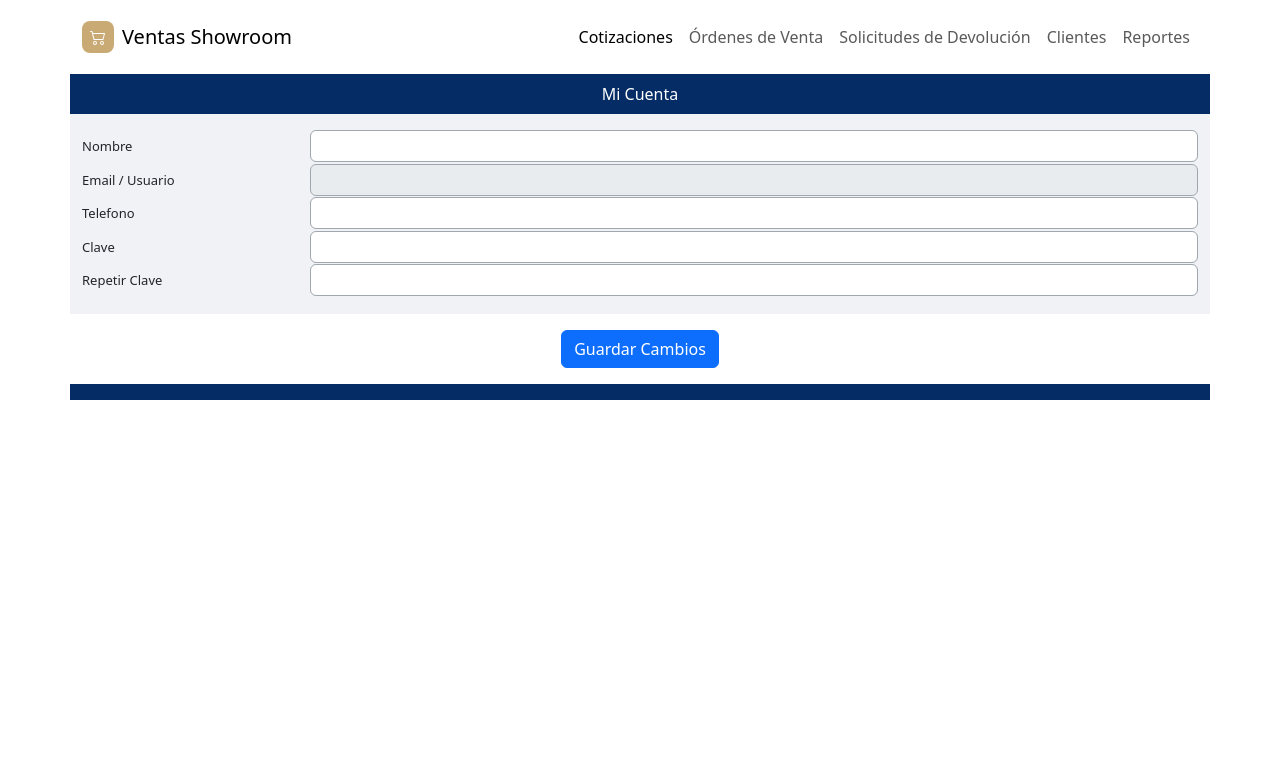
After one commit to wherrerals/AplicacionVentas, a Django app: template gestionPedidos/templates/gestionPedidos/mis_datos.html in a window 1280 px wide. The commit adds this page. Shown: the top 783 px of the page. Run offline with Django 4.2, Linux system fonts and the light colour scheme; the template is opened without the code that fills it, so the values that code supplies are empty; parts of the project's set-up code (start-up, migrations or seed data) failed here and were passed over.

Commit message:
agregao vista datos/modificacion, Queda pendiete contrasena

```diff
--- /dev/null
+++ b/gestionPedidos/templates/gestionPedidos/mis_datos.html
@@ -0,0 +1,124 @@
+{% load static %}
+
+<html data-bs-theme="light" lang="en">
+
+<head>
+  <meta charset="utf-8">
+  <meta name="viewport" content="width=device-width, initial-scale=1.0, shrink-to-fit=no">
+  <title>Ventas Showroom V0.1</title>
+  <link rel="stylesheet" href="https://cdn.jsdelivr.net/npm/bootstrap@5.3.2/dist/css/bootstrap.min.css">
+  <link rel="stylesheet" href="{% static 'gestionPedidos/css/styles.min.css' %}">
+
+  <script>
+    function cambiarMetodoYEnviar() {
+        var formulario = document.getElementById("CuentaForm");
+        formulario.method = "POST";
+        formulario.submit();
+    }
+  </script>
+
+</head>
+
+<body>
+  <!-- Start: Navbar Right Links -->
+  {% include "barra.html" %}
+  <!-- End: Navbar Right Links -->
+  <div class="container", max_width=800px>
+    <div class="row" style="background: var(--bs-primary-text-emphasis);height: 40px;">
+      <div class="col" style="padding: 8px;height: 40px;">
+        <p class="text-center" style="padding-bottom: 0px;padding-top: 0px;color: var(--bs-body-bg);">Mi Cuenta</p>
+      </div>
+    </div>
+    <div class="row" style="background: #f0f2f5;">
+      <div class="col">
+        <p></p>
+      </div>
+    </div>
+    <form id="CuentaForm" action="/mis_datos/" method="POST"> {% csrf_token %}
+
+
+      <div class="row" style="background: #f0f2f5;">
+        <div class="col-sm-2 col-md-1 text-nowrap" style="width: 20%;">
+          <label class="col-form-label" style="font-size: 13px;">Nombre</label>
+        </div>
+        <div class="col-sm-9 col-md-6" style="text-align: left;width: 80%;">
+          <input class="form-control" type="text" id="nombre" name="nombre" value ="{{ nombre }}"
+            style="border-color: rgb(159,168,175);font-size: 12px;" required>
+        </div>
+      </div>
+
+
+      <div class="row" style="background: #f0f2f5;">
+        <div class="col-sm-2 col-md-1 text-nowrap" style="width: 20%;">
+          <label class="col-form-label" style="font-size: 13px;">Email / Usuario</label>
+        </div>
+        <div class="col-sm-8 col-md-6" style="text-align: left;width: 80%;">
+          <input class="form-control" type="email" disabled="disabled" id="email" name="email" value ="{{ email }}"
+            style="font-size: 12px;border-color: rgb(159,168,175);">
+        </div>
+      </div>
+
+      <!--Agregado item telefono para modificacion de usuario-->
+      <div class="row" style="background: #f0f2f5;">
+        <div class="col-sm-1 col-md-1" style="width: 20%;">
+          <label class="col-form-label" style="font-size: 13px;">Telefono</label>
+        </div>
+        <div class="col" style="width: 20%;"> <!-- Reducido el ancho a 60% -->
+          <input class="form-control" type="telefono" id="telefono" name="telefono" value ="{{ telefono }}"
+          style="border-color: rgb(159,168,175);font-size: 12px;">
+        </div>
+      </div>
+      <!--Agregado item telefono para modificacion de usuario-->
+
+      <div class="row" style="background: #f0f2f5;">
+        <div class="col-sm-1 col-md-1" style="width: 20%;">
+          <label class="col-form-label" style="font-size: 13px;">Clave</label></div>
+        <div class="col" style="width: 60%;"> <!-- Reducido el ancho a 60% -->
+            <input class="form-control" type="password" id="password" name="password" value ="{{ password }}"
+            style="border-color: rgb(159,168,175);font-size: 12px;">
+        </div>
+    </div>
+
+
+      <div class="row" style="background: #f0f2f5;">
+        <div class="col-sm-1 col-md-1" style="width: 20%;"><label class="col-form-label"
+            style="font-size: 13px;">Repetir Clave</label></div>
+        <div class="col" style="width: 80%;">
+          <input class="form-control" type="password" id="rep_clave"
+            style="border-color: rgb(159,168,175);font-size: 12px;" name="password">
+        </div>
+
+      </div>
+      <div class="row" style="background: #f0f2f5;">
+        <div class="col">
+          <p></p>
+        </div>
+      </div>
+      <div class="row">
+        <div class="col">
+          <p></p>
+        </div>
+      </div>
+
+      <div class="row">
+        <div class="col" style="padding: 0px;text-align: center;"><button class="btn btn-primary" id="btn_guardar"
+            type="submit" onclick="cambiarMetodoYEnviar()" >Guardar Cambios</button></div>
+      </div>
+
+      <div class="row">
+        <div class="col">
+          <p></p>
+        </div>
+      </div>
+      <div class="row" style="background: var(--bs-primary-text-emphasis);">
+        <div class="col">
+          <p></p>
+        </div>
+      </div>
+    </form>
+  </div>
+  <script src="{% static 'gestionPedidos/js/main.js' %}"></script>
+  <script src="https://cdn.jsdelivr.net/npm/bootstrap@5.3.2/dist/js/bootstrap.bundle.min.js"></script>
+</body>
+
+</html>
--- a/gestionPedidos/urls.py
+++ b/gestionPedidos/urls.py
@@ -16,5 +16,6 @@ urlpatterns = [
     path('salir/', views.salir, name='salir'),
     path('clientes/', views.clientes, name='clientes/'),
     path('registrarCuenta/', views.registrarCuenta),
-    path('funciones/<str:motor>/<str:accion>/<str:param>/', Funciones.as_view(), name="funciones")
+    path('funciones/<str:motor>/<str:accion>/<str:param>/', Funciones.as_view(), name="funciones"),
+    path('mis_datos/', views.mis_datos, name='mis_datos')
 ]
```
Also changed, not shown: gestionPedidos/templates/gestionPedidos/home.html (+20 -0 lines), gestionPedidos/views.py (+35 -4 lines).
